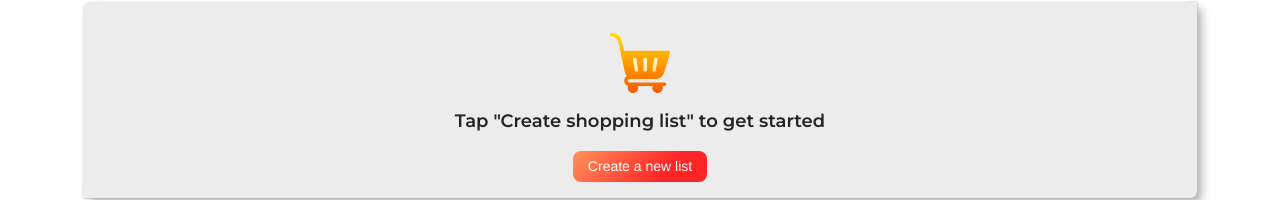
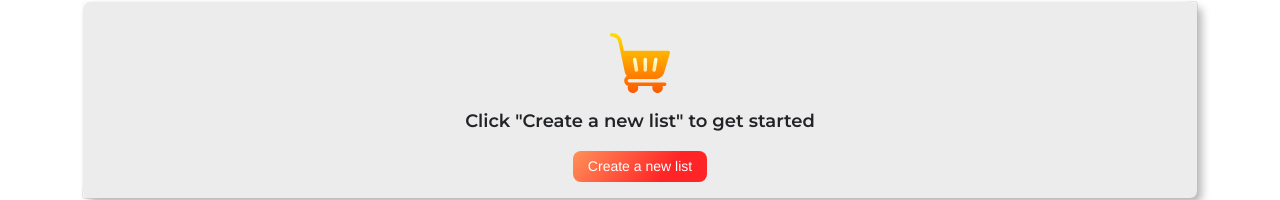
Before and after one commit to the-collab-lab/tcl-18-smart-shopping-list, a React (Create React App) app: page / in a window 1280 px wide. Shown: the part 134-334 px from the top of the page. Built offline with nearby package versions, Linux system fonts and the light colour scheme.

Commit message:
Fix the term "Tap"

```diff
--- a/src/components/ButtonCreateList/index.jsx
+++ b/src/components/ButtonCreateList/index.jsx
@@ -16,7 +16,7 @@ function ButtonCreateList() {
     <div className="card text-center mt-4 mb-2">
       <div className="card-body">
         <img src={cart} alt="shopping cart logo" />
-        <p className="card-text">Tap "Create shopping list" to get started</p>
+        <p className="card-text">Click "Create a new list" to get started</p>
         <button className="btn btn-primary" onClick={createNewList}>
           Create a new list
         </button>
```
